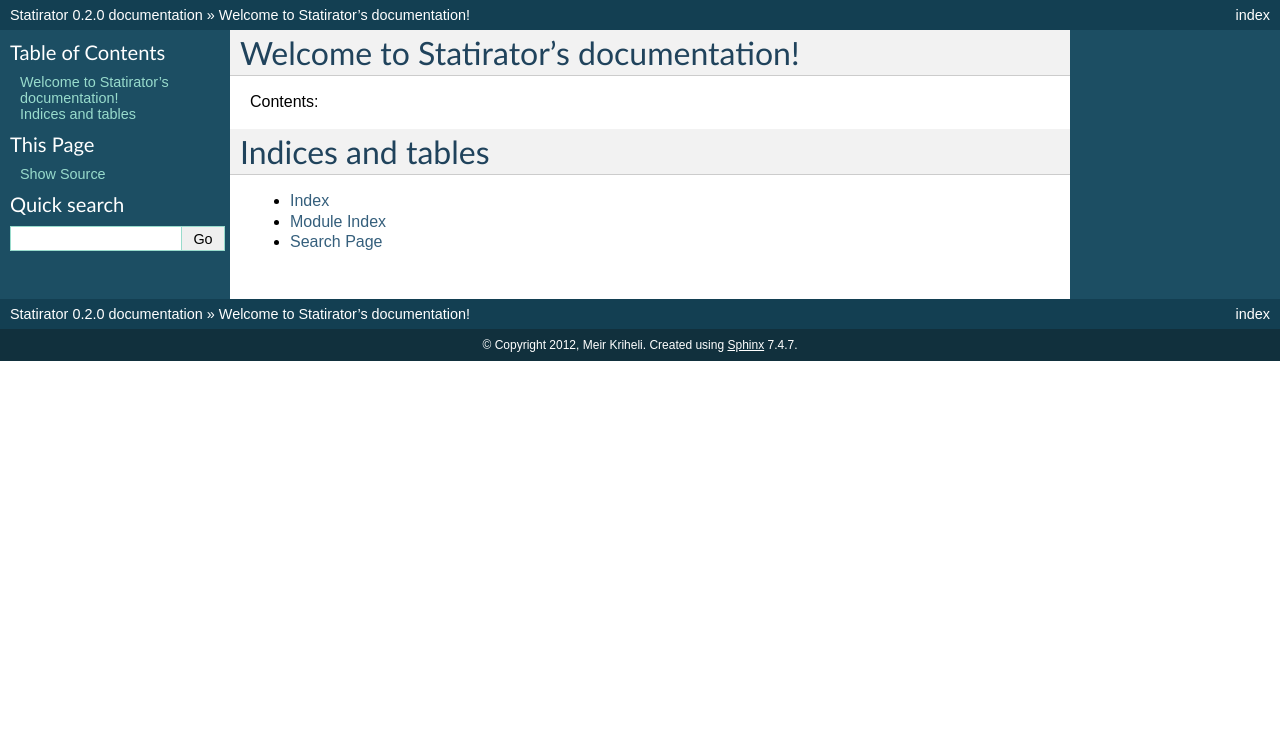
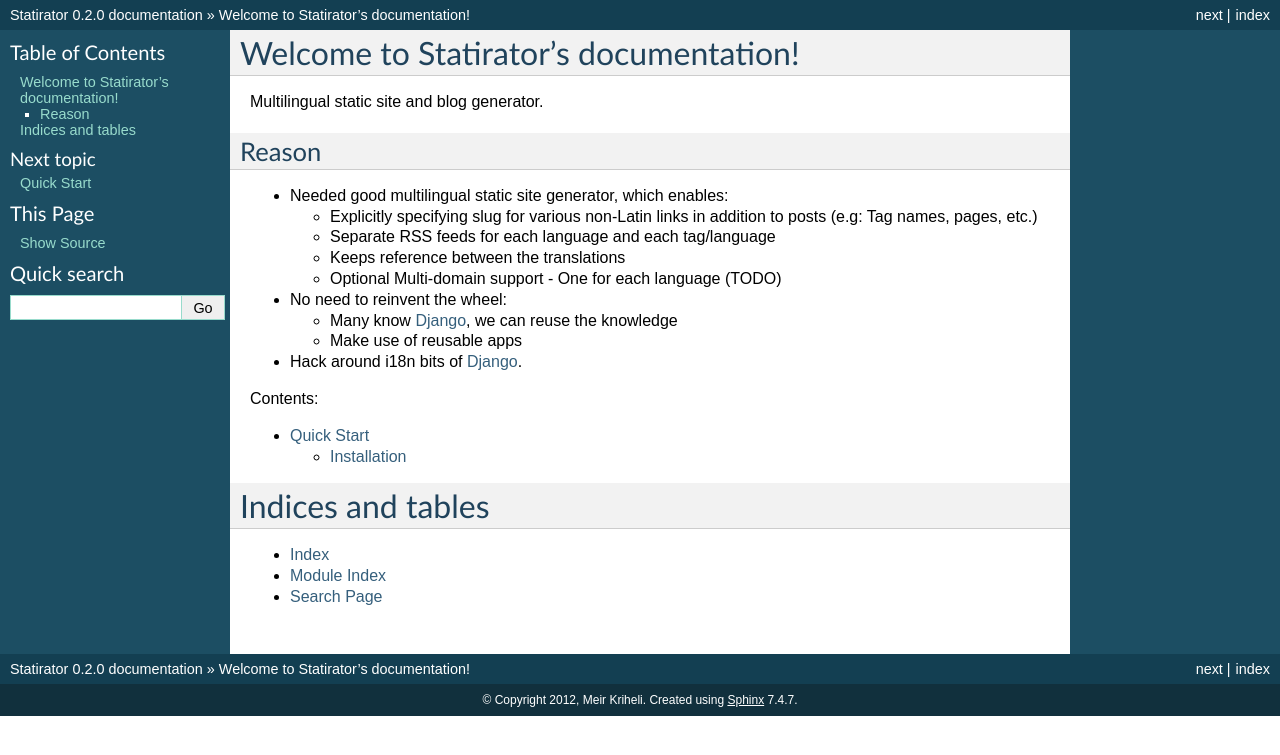
Before and after one commit to MeirKriheli/statirator, a Sphinx documentation site: the page built from docs/index.rst, in a window 1280 px wide. Shown: the top 755 px of the page. Built offline with Sphinx 7.4.7, drawn with Linux system fonts in a browser that asks for light colours.

Commit message:
Quick start docs stub

```diff
--- a/README.rst
+++ b/README.rst
@@ -19,7 +19,7 @@ Reason
   * Many know Django_, we can reuse the knowledge
   * Make use of reusable apps
 
-* Hack around limitations i18n bits of Django_.
+* Hack around i18n bits of Django_.
 
 
 For developers:
--- a/docs/index.rst
+++ b/docs/index.rst
@@ -6,10 +6,34 @@
 Welcome to Statirator's documentation!
 ======================================
 
+Multilingual static site and blog generator.
+
+Reason
+--------
+
+* Needed good multilingual static site generator, which enables:
+
+  * Explicitly specifying slug for various non-Latin links in addition to posts
+    (e.g: Tag names, pages, etc.)
+  * Separate RSS feeds for each language and each tag/language
+  * Keeps reference between the translations
+  * Optional Multi-domain support - One for each language (TODO)
+
+* No need to reinvent the wheel:
+
+  * Many know Django_, we can reuse the knowledge
+  * Make use of reusable apps
+
+* Hack around i18n bits of Django_.
+
 Contents:
 
+.. _Django: https://www.djangoproject.com/
+
 .. toctree::
-   :maxdepth: 2
+    :maxdepth: 2
+
+    quickstart
 
 
 
--- /dev/null
+++ b/docs/quickstart.rst
@@ -0,0 +1,8 @@
+===============
+Quick Start
+===============
+
+Installation
+================
+
+TODO
```
